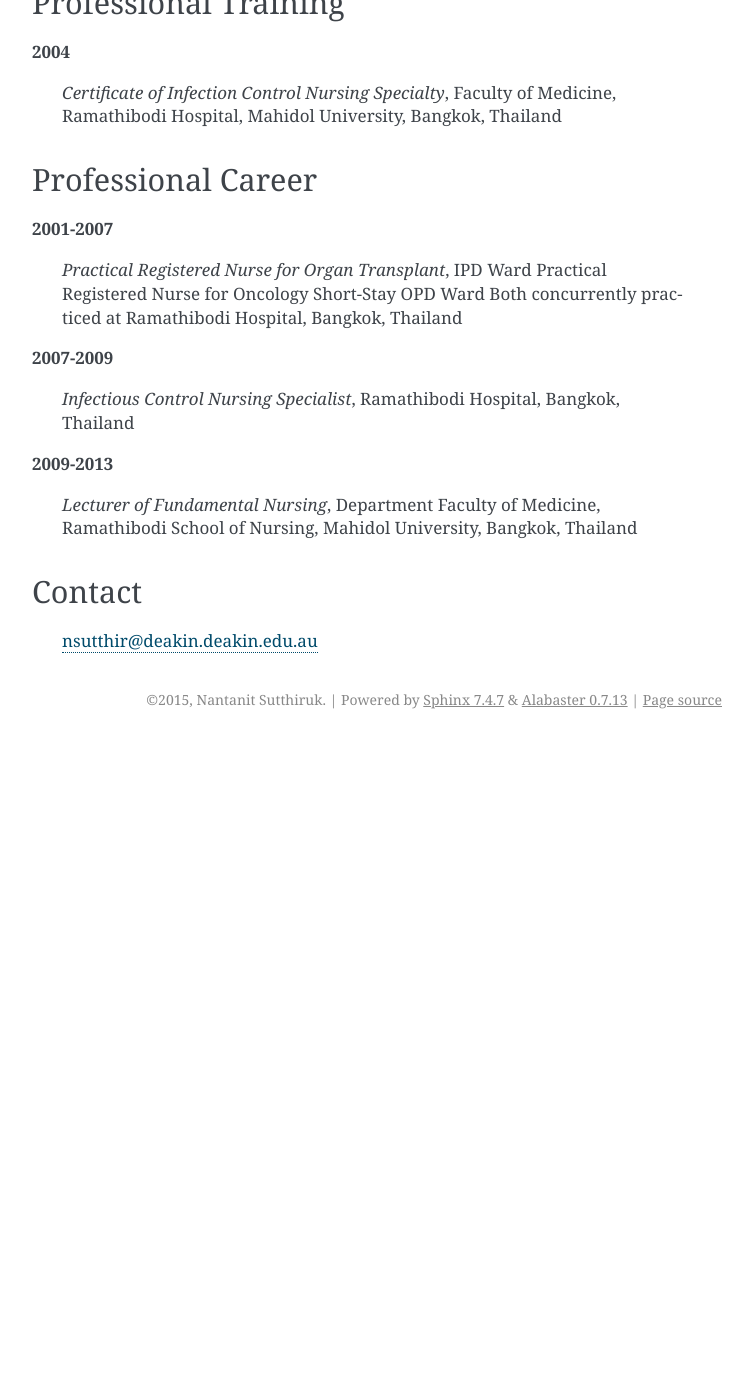
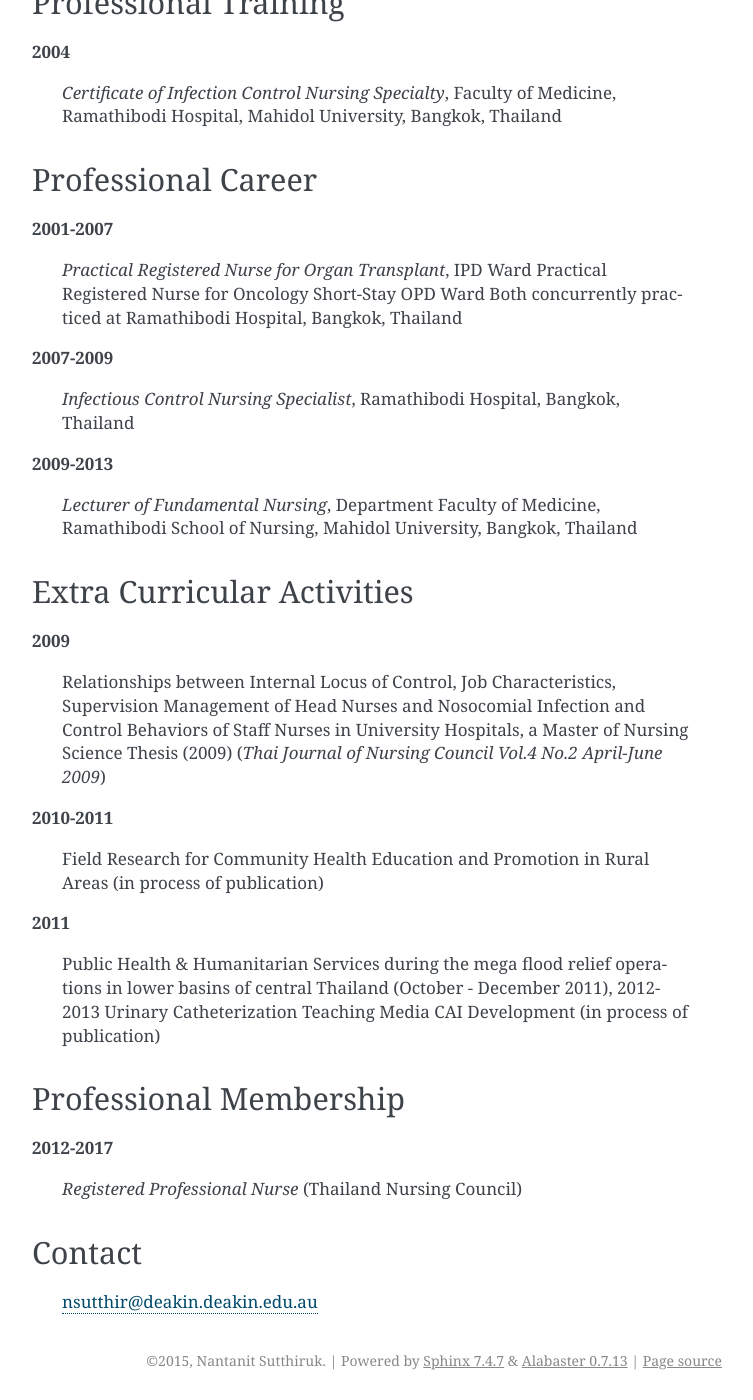
Before and after one commit to nantanits/Research, a Sphinx documentation site: the page built from source/Biodata.rst, in a window 1280 px wide and 1400 px high, scrolled down 920 px. Shown: the whole window, without its empty margins (388-1141 px from the left). Built offline with Sphinx 7.4.7, drawn with Linux system fonts in a browser that asks for light colours; before the commit the page ends 1659 px from its top, so only the background shows below that; some of the changed text lies outside the part shown.

Commit message:
Professional achievement added.

```diff
--- a/source/Biodata.rst
+++ b/source/Biodata.rst
@@ -48,6 +48,29 @@ Professional Career
 
 		*Lecturer of Fundamental Nursing*, Department Faculty of Medicine, Ramathibodi School of Nursing, Mahidol University, Bangkok, Thailand
 
+Extra Curricular Activities
+---------------------------
+
+**2009**
+
+	Relationships between Internal Locus of Control, Job Characteristics, Supervision Management of Head Nurses and Nosocomial Infection and Control Behaviors of Staff Nurses in University Hospitals, a Master of Nursing Science Thesis (2009) (*Thai Journal of Nursing Council Vol.4 No.2 April-June 2009*)
+
+**2010-2011**
+
+	Field Research for Community Health Education and Promotion in Rural Areas (in process of publication)
+
+**2011**
+
+	Public Health & Humanitarian Services during the mega flood relief operations in lower basins of central Thailand (October - December 2011), 2012-2013 Urinary Catheterization Teaching Media CAI Development (in process of publication)
+
+Professional Membership
+-----------------------
+
+**2012-2017**
+
+		*Registered Professional Nurse* (Thailand Nursing Council)
+
+
 Contact
 --------
 
```
Also changed, not shown: 6 other files.
